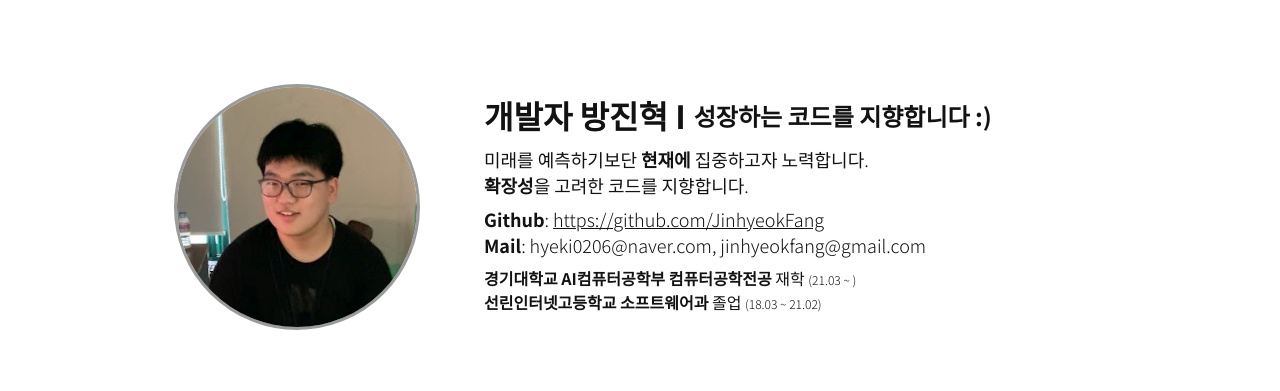
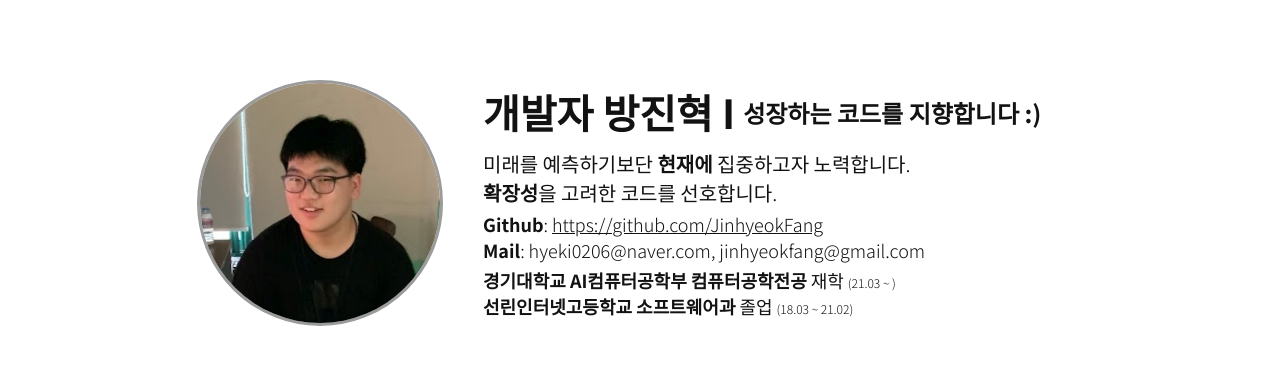
Before and after one commit to JinhyeokFang/Profile, a Next.js app: page / in a window 1280 px wide. Shown: the top 391 px of the page. Built offline with nearby package versions, Linux system fonts and the light colour scheme.

Commit message:
update profile

```diff
--- a/src/components/profile.tsx
+++ b/src/components/profile.tsx
@@ -14,7 +14,7 @@ export const Profile = () => {
                       <h1 className={styles.name}><span>개발자 방진혁 I </span><span className={styles.catchword}>성장하는 코드를 지향합니다 :)</span></h1>
                       <p className={styles.description}>
                           미래를 예측하기보단 <b>현재에</b> 집중하고자 노력합니다. <br/>
-                          <b>확장성</b>을 고려한 코드를 지향합니다.
+                          <b>확장성</b>을 고려한 코드를 선호합니다.
                       </p>
                   </div>
                   <div>
--- a/src/components/project-page-header.tsx
+++ b/src/components/project-page-header.tsx
@@ -18,7 +18,10 @@ export const ProjectPageHeader = (props: ProjectPageHeaderProps) => {
             프로젝트 기간: { props.dateStart } ~ { props.dateEnd }
           </p>
         }
-        <Image className={styles.image} src={props.src} alt="" width="1000" height={1000 / 16 * 9} />
+        {
+          props.src &&
+          <Image className={styles.image} src={props.src} alt="" width="1000" height={1000 / 16 * 9} />
+        }
       </header>
     )
 }
--- a/src/components/projects-list.tsx
+++ b/src/components/projects-list.tsx
@@ -60,7 +60,7 @@ export const ProjectsList = () => {
                     <Project
                       name='Pedometer'
                       link='/projects/Pedometer'
-                      title='Serverless 프레임워크와 SVG로 만든 사이트 방문 횟수, 시간 통계 웹 서비스'
+                      title='Serverless & svg로 만든 사이트 방문 횟수, 통계 웹 서비스'
                     >
                       <img className={styles.tag} src="https://img.shields.io/badge/--E0234E.svg?&style=for-the-badge&logo=NestJS&logoColor=white"/>
                       <img className={styles.tag} src="https://img.shields.io/badge/--47A248.svg?&style=for-the-badge&logo=MongoDB&logoColor=white"/>
@@ -74,7 +74,8 @@ export const ProjectsList = () => {
                     >
                       <img className={styles.tag} src="https://img.shields.io/badge/--404d59.svg?style=for-the-badge&logo=express&logoColor=%2361DAFB"/>
                       <img className={styles.tag} src="https://img.shields.io/badge/--47A248.svg?&style=for-the-badge&logo=MongoDB&logoColor=white"/>
-                      <img className={styles.tag} src="https://img.shields.io/badge/--%237F52FF.svg?style=for-the-badge&logo=kotlin&logoColor=white"/>
+                      <img className={styles.tag} src="https://img.shields.io/badge/--3DDC84?style=for-the-badge&logo=android&logoColor=white"/>
+                      <img className={styles.tag} src="https://img.shields.io/badge/--7F52FF.svg?style=for-the-badge&logo=kotlin&logoColor=white"/>
                     </Project>
                     <Project
                       name='스테일메이트'
--- a/src/components/sections/Stalemate.section.tsx
+++ b/src/components/sections/Stalemate.section.tsx
@@ -1,5 +1,4 @@
 import styles from '../../styles/sections.module.css'
-import profileImage from '../../../public/screenshots/cafe4me/profile.png'
 
 import { ProjectPageHeader } from '../project-page-header'
 import { ProjectPageInfo } from '../project-page-info'
@@ -16,12 +15,17 @@ export const StalemateSection = () => {
                 <ProjectPageInfo
                   description=''
                   tags={[
+                    'Socket.io', 'MongoDB'
                   ]}
                 >
                   Github: <a href="https://github.com/JinhyeokFang/horse-chess-server">https://github.com/JinhyeokFang/horse-chess-server</a>
                 </ProjectPageInfo>
                 <br />
                 <ProjectPageFunctions functions={[
+                  '유저 두 명을 온라인 매칭',
+                  '온라인 게임 진행',
+                  '친구 요청 / 승락',
+                  '게임이 종료된 방 자동 제거'
                 ]} />
                 <ProjectPageLessons lesson='' />
               </article>
--- a/src/styles/profile.module.css
+++ b/src/styles/profile.module.css
@@ -1,9 +1,9 @@
 .wrapper {
     width: calc(100% - 40px);
     display: flex;
-    justify-content: space-between;
+    justify-content: center;
     align-items: center;
-    padding: 20px 10px;
+    padding: 16px 8px;
 }
 
 .image {
@@ -18,12 +18,12 @@
 
 .infoSection {
     width: 100%;
-    max-width: 700px;
-    margin-left: 40px;
+    max-width: 600px;
+    margin-left: 16px;
 }
 
 .infoSection > div {
-    padding-bottom: 8px;
+    padding-bottom: 4px;
 }
 
 .link {
@@ -33,7 +33,7 @@
 .name {
     display: flex;
     align-items: center;
-    font-size: 32px;
+    font-size: 40px;
     padding-bottom: 8px;
 }
 
@@ -46,15 +46,19 @@
     margin-left: 8px;
 }
 
-.school {
-    font-size: 16px;
+.description {
+    font-size: 20px;
+}
+
+.link, .school {
+    font-size: 18px;
 }
 
 .studyPeriod {
     font-size: 12px;
 }
 
-@media (max-width: 860px) {
+@media (max-width: 972px) {
     .wrapper {
         flex-direction: column;
         justify-content: flex-start;
```
Also changed, not shown: src/components/sections/PhotoCloud.section.tsx (+7 -2 lines).
